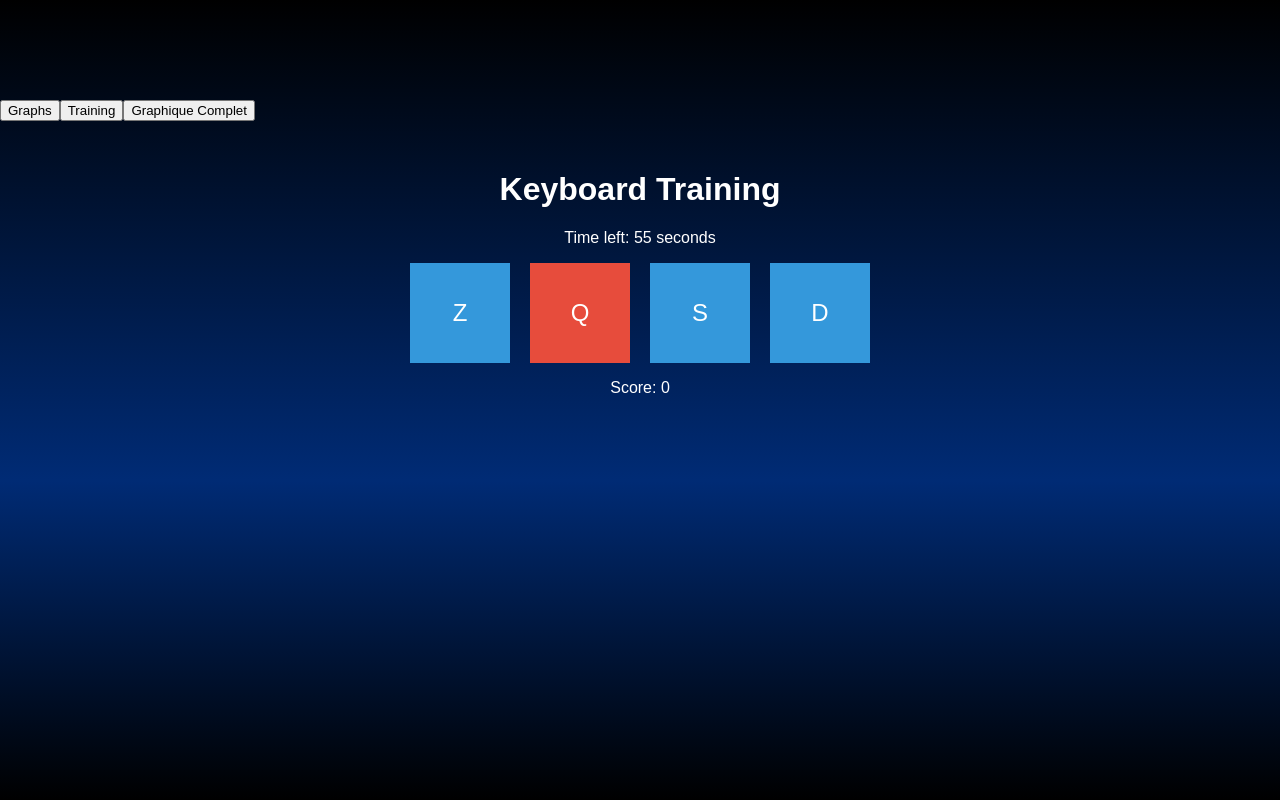
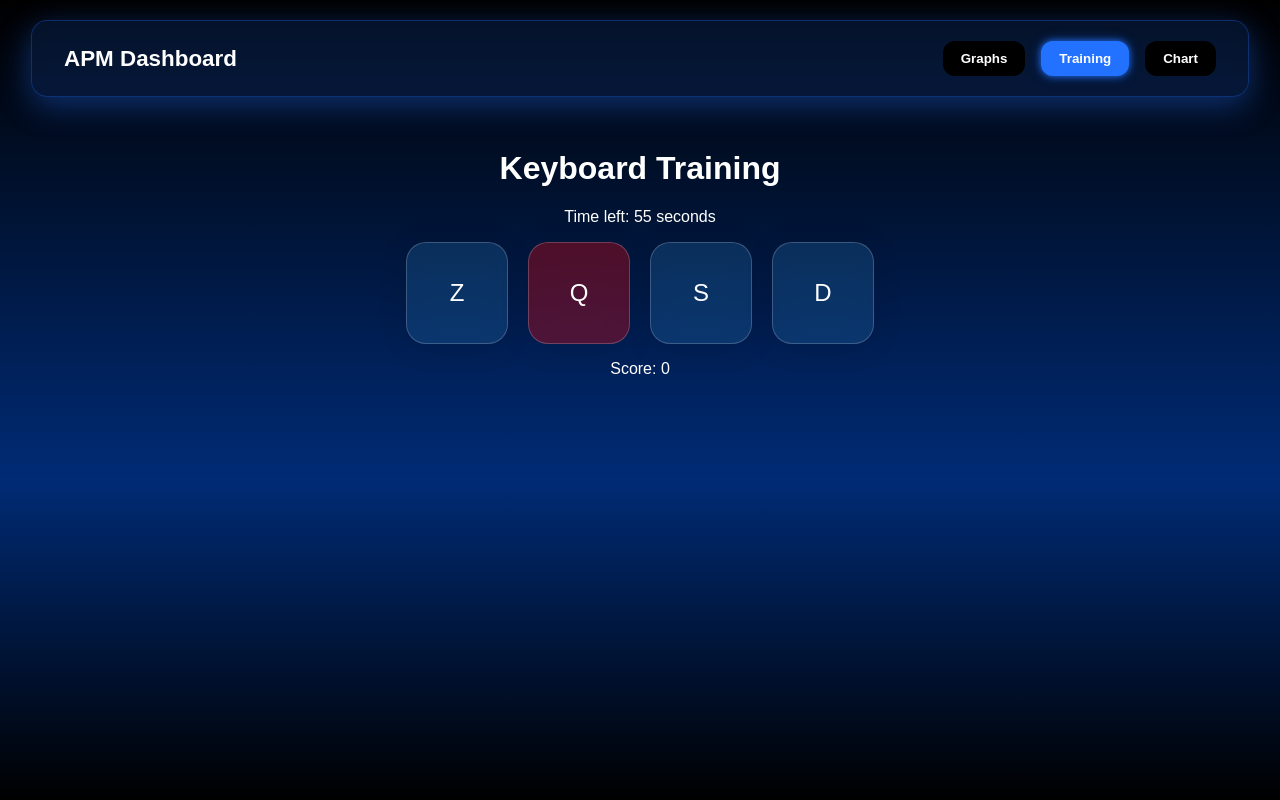
Before and after one commit to Altrevis/APM-application, a React (Create React App) app in the folder apm-app/: page /training in a window 1280 px wide. Built offline with nearby package versions, Linux system fonts and the light colour scheme; no server answers; a web font is replaced by a local one.

Commit message:
style css

```diff
--- a/apm-app/src/App.js
+++ b/apm-app/src/App.js
@@ -1,5 +1,5 @@
 import React from 'react';
-import { BrowserRouter as Router, Routes, Route, Link } from 'react-router-dom';
+import { BrowserRouter as Router, Routes, Route, NavLink } from 'react-router-dom'; // 🟦 remplacé Link par NavLink
 import RealTimeGraph from './RealTimeGraph';
 import TrainingPage from './TrainingPage';
 import ChartPage from './ChartPage'; // Nouvelle page pour le graphique complet
@@ -9,20 +9,24 @@ function App() {
   return (
     <Router>
       <div className="App">
-        {/* Navigation bar with styled buttons */}
-        <nav>
-          <Link to="/">
-            <button>Graphs</button>
-          </Link>
-          <Link to="/training">
-            <button>Training</button>
-          </Link>
-          <Link to="/chart">
-            <button>Graphique Complet</button>
-          </Link>
+        {/* NAVIGATION BAR */}
+        <nav className="navbar">
+          <h1>APM Dashboard</h1>
+          <div className="nav-links">
+            {/* 🟦 remplacé Link par NavLink + logique pour active */}
+            <NavLink to="/" className={({ isActive }) => isActive ? 'active' : ''}>
+              <button>Graphs</button>
+            </NavLink>
+            <NavLink to="/training" className={({ isActive }) => isActive ? 'active' : ''}>
+              <button>Training</button>
+            </NavLink>
+            <NavLink to="/chart" className={({ isActive }) => isActive ? 'active' : ''}>
+              <button>Chart</button>
+            </NavLink>
+          </div>
         </nav>
 
-        {/* Define routes for the application */}
+        {/* PAGES */}
         <Routes>
           <Route path="/" element={<RealTimeGraph />} />
           <Route path="/training" element={<TrainingPage />} />
--- a/apm-app/src/RealTimeGraph.css
+++ b/apm-app/src/RealTimeGraph.css
@@ -1,3 +1,4 @@
+/* Container for the entire graph card */
 .graph-card {
   width: 80%;
   max-width: 900px;
@@ -12,20 +13,33 @@
   color: white;
 }
 
+/* Title styling */
 .graph-title {
   text-align: center;
+  font-size: 2rem;
+  color: white;
+  margin-bottom: 20px;
 }
 
+/* APM info styling */
 .apm {
   text-align: center;
   margin-bottom: 20px;
 }
 
+.apm p {
+  font-size: 1.2rem;
+  color: white;
+}
+
+/* Styling for the plot (graph area) */
 .plot {
   display: flex;
   justify-content: center;
+  margin-top: 20px;
 }
 
+/* Styling for the button wrapper */
 .button-wrapper {
   text-align: center;
   margin-top: 20px;
--- a/apm-app/src/RealTimeGraph.js
+++ b/apm-app/src/RealTimeGraph.js
@@ -1,6 +1,7 @@
 import React, { useState, useEffect } from 'react';
 import Plot from 'react-plotly.js';
-import { useNavigate } from 'react-router-dom'; // Importez useNavigate
+import { useNavigate } from 'react-router-dom';
+import './RealTimeGraph.css'; // Importez le fichier CSS
 
 const RealTimeGraph = () => {
   const [data, setData] = useState({
@@ -10,7 +11,7 @@ const RealTimeGraph = () => {
     medianApm: null
   });
 
-  const navigate = useNavigate(); // Utilisez useNavigate pour la navigation
+  const navigate = useNavigate();
 
   useEffect(() => {
     const intervalId = setInterval(() => {
@@ -30,17 +31,20 @@ const RealTimeGraph = () => {
     return () => clearInterval(intervalId);
   }, []);
 
-
+  const goToChartPage = () => {
+    navigate('/chart');
+  };
 
   return (
-    <div>
-      <h1>Graphiques des Actions Clavier et Souris</h1>
-      <div style={{ marginBottom: '20px' }}>
+    <div className="graph-card">
+      <h1 className="graph-title">Graphiques des Actions Clavier et Souris</h1>
+
+      <div className="apm">
         <p><strong>Moyenne APM :</strong> {data.meanApm}</p>
         <p><strong>Médiane APM :</strong> {data.medianApm || 'N/A'}</p>
       </div>
 
-      {/* Afficher le graphique uniquement si l'entraînement est terminé */}
+      <div className="plot">
         <Plot
           data={[
             {
@@ -53,12 +57,31 @@ const RealTimeGraph = () => {
             },
           ]}
           layout={{
-          title: 'Actions Clavier et Souris',
-          xaxis: { title: 'Actions' },
-          yaxis: { title: 'Nombre d\'actions' },
+            title: {
+              text: 'Actions Clavier et Souris',
+              font: { color: 'white' }
+            },
+            paper_bgcolor: 'rgba(0, 0, 0, 0)',
+            plot_bgcolor: 'rgba(0, 0, 0, 0)',
+            font: { color: 'white' },
+            xaxis: {
+              title: 'Actions',
+              color: 'white',
+              gridcolor: 'rgba(255,255,255,0.1)'
+            },
+            yaxis: {
+              title: 'Nombre d\'actions',
+              color: 'white',
+              gridcolor: 'rgba(255,255,255,0.1)'
+            },
+            height: 280
           }}
         />
+      </div>
 
+      <div className="button-wrapper">
+        <button onClick={goToChartPage}>📊 Voir le graphique complet</button>
+      </div>
     </div>
   );
 };
--- a/apm-app/src/TrainingPage.js
+++ b/apm-app/src/TrainingPage.js
@@ -77,13 +77,21 @@ const TrainingPage = () => {
           style={{
             width: '100px',
             height: '100px',
-              backgroundColor: key === activeKey ? '#e74c3c' : '#3498db',
+            borderRadius: '20px',
+            background: key === activeKey
+              ? 'rgba(255, 0, 0, 0.3)'  // rouge transparent pour la touche active
+              : 'rgba(52, 152, 219, 0.2)', // bleu transparent sinon
+            boxShadow: '0 4px 30px rgba(0, 0, 0, 0.1)',
+            backdropFilter: 'blur(10px)',
+            WebkitBackdropFilter: 'blur(10px)',
+            border: '1px solid rgba(255, 255, 255, 0.2)',
             display: 'flex',
             alignItems: 'center',
             justifyContent: 'center',
             color: 'white',
             fontSize: '24px',
             cursor: 'pointer',
+            transition: 'all 0.3s ease',
           }}
         >
           {key.toUpperCase()}
```
Also changed, not shown: apm-app/src/chartPage.js (+30 -10 lines). Lines whose indentation alone changed are shown as unchanged.
